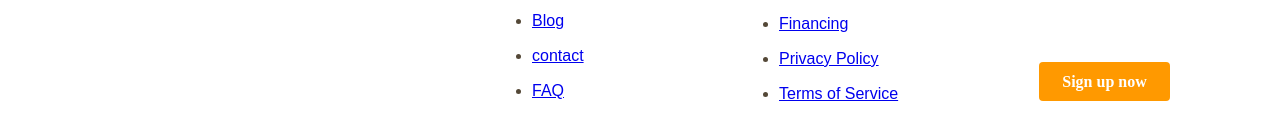
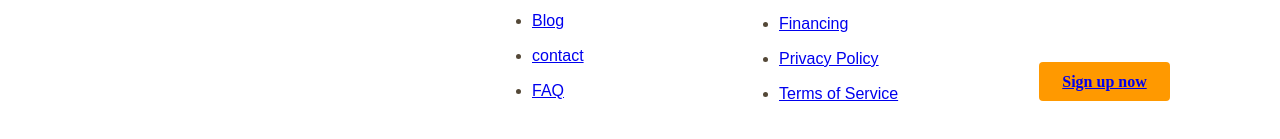
Before and after one commit to KIMIAMAZAHERI/Position-practice, a plain HTML site: page index.html in a window 1280 px wide. Shown: the part 3810-3949 px from the top of the page. Drawn offline with Linux system fonts and the light colour scheme.

Commit message:
last commit

```diff
--- a/index.html
+++ b/index.html
@@ -172,7 +172,9 @@
                     <a href="#marketers">Terms of Service</a>
                 </li>
             </ul>
-            <button class="sign-btn">Sign up now</button>
+            <button class="sign-btn">
+                <a href="#signupnow">Sign up now</a>
+            </button>
         </nav>
     </footer>
 </body>
```
